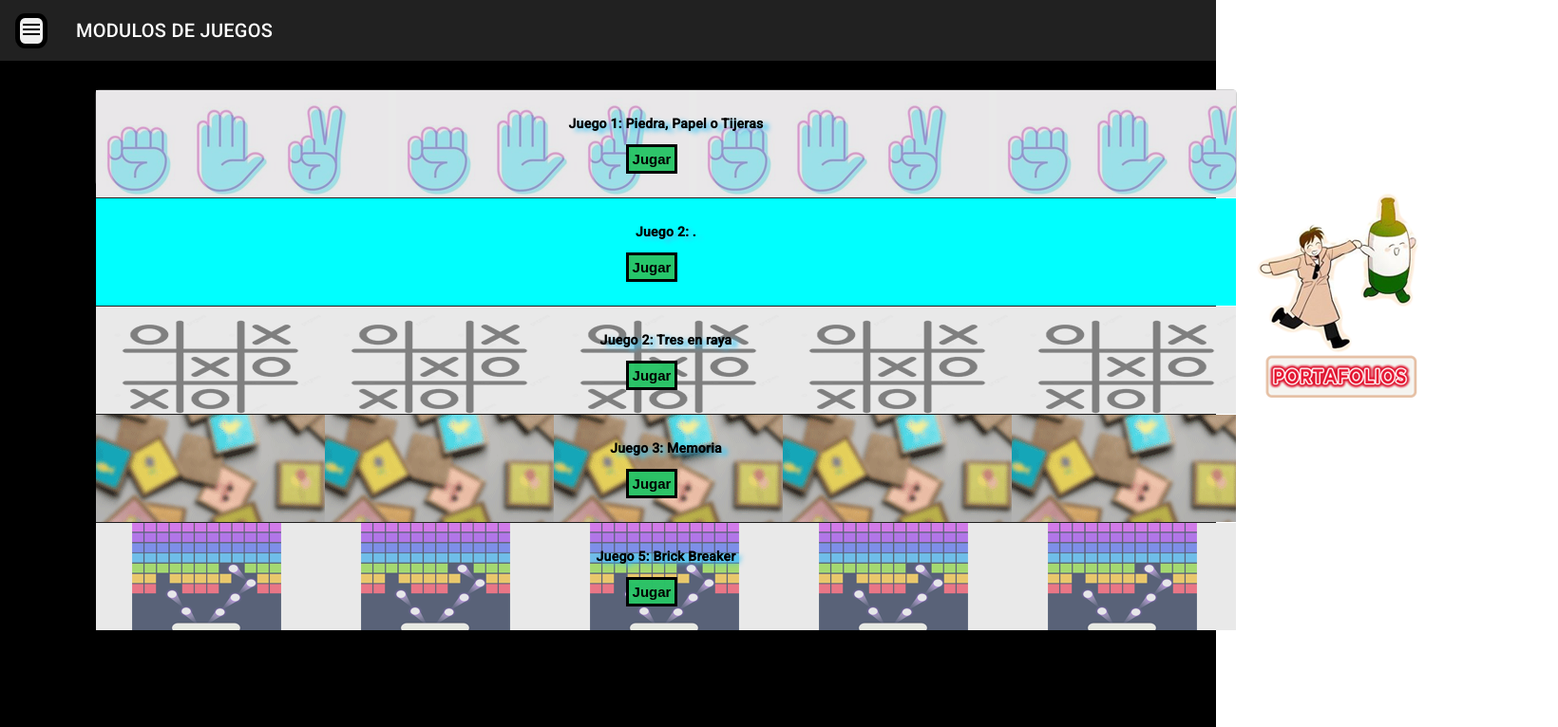
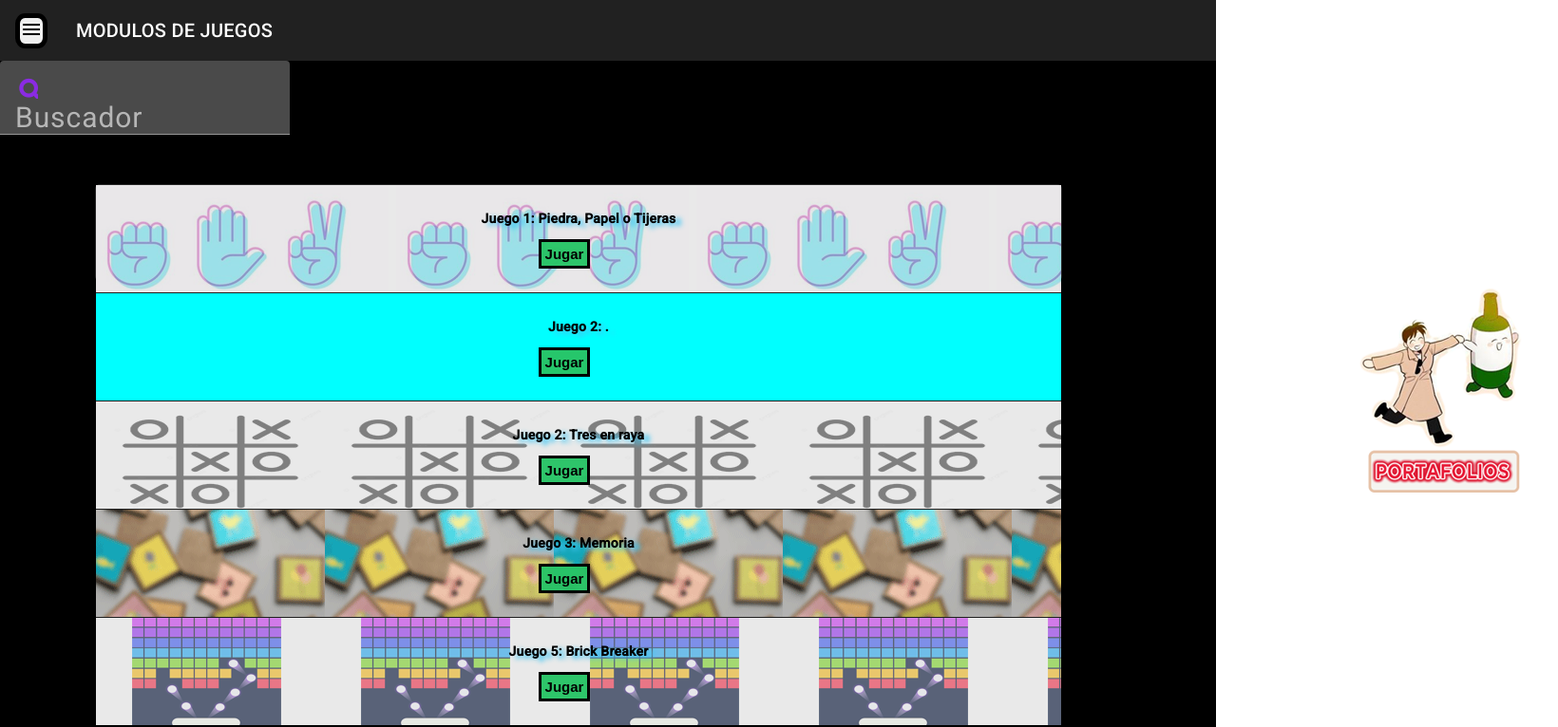
Before and after one commit to nereazj544/ModulodeJuegos, an Angular app: page / in a window 1280 px wide. Shown: the top 766 px of the page at 95% size, 1640 px wide, since content can reach past the window. Built offline with nearby package versions, Linux system fonts and the light colour scheme.

Commit message:
implementando un buscador(no funcional por el momento)

```diff
--- a/src/app/componentes/inicio/inicio.component.css
+++ b/src/app/componentes/inicio/inicio.component.css
@@ -14,7 +14,7 @@ body{
     background-image: url(../../../assets/img/leewon3.png) ;
     background-repeat: no-repeat;
     background-size: cover;
-    margin-left: 1290px;
+    margin-left: 1398px;
     position: absolute;
 }
 
@@ -37,7 +37,7 @@ button{
 
 mat-list{
     height: 100px;
-    width: 1200px;
+    width: 1016px;
     padding: 1px;
     display: inline-flex;
     margin-left: 100px;
--- a/src/app/componentes/inicio/inicio.component.html
+++ b/src/app/componentes/inicio/inicio.component.html
@@ -6,6 +6,10 @@
         <span>MODULOS DE JUEGOS</span>
     </mat-toolbar>
 
+    <!-- !buscador -->
+    <app-search (search)="handleSearch($event)"></app-search>
+
+<!-- !LISTA -->
     <mat-list>
         <div class="divjuegos ppt">
             <p>Juego 1: <span class="nombrejuego">Piedra, Papel o Tijeras</span></p>
--- a/src/app/componentes/inicio/inicio.component.ts
+++ b/src/app/componentes/inicio/inicio.component.ts
@@ -21,4 +21,9 @@ export class InicioComponent {
 
   }
   */
+
+  handleSearch(value: string){
+    console.log(value)
+  }
+
 }
--- /dev/null
+++ b/src/app/componentes/search/search.component.css
@@ -0,0 +1,11 @@
+mat-form-field{
+    display: inline-flex;
+    width: 305px;
+    height: 100px;
+    font-size: 30px;
+}
+mat-icon{
+    color: blueviolet;
+    font-weight: bold;
+    font-size: 34px ;
+}
--- /dev/null
+++ b/src/app/componentes/search/search.component.html
@@ -0,0 +1,4 @@
+<mat-form-field color="warn">
+    <mat-icon>search</mat-icon>
+    <input [formControl]="search" matInput placeholder="Buscador" >
+</mat-form-field>
--- /dev/null
+++ b/src/app/componentes/search/search.component.ts
@@ -0,0 +1,24 @@
+import { Component, EventEmitter, OnInit, Output } from '@angular/core';
+import { FormControl } from '@angular/forms';
+import { debounceTime } from 'rxjs/operators';
+
+@Component({
+  selector: 'app-search',
+  templateUrl: './search.component.html',
+  styleUrls: ['./search.component.css']
+})
+export class SearchComponent implements OnInit {
+  constructor() {
+
+  }
+  search = new FormControl('');
+  @Output('search') SearchEvent = new EventEmitter<string>();
+
+  ngOnInit(){
+    this.search.valueChanges.pipe(
+        debounceTime(300)
+    ).subscribe(vaule => this.SearchEvent.emit());
+
+
+  }
+}
```
Also changed, not shown: src/app/app.module.ts (+15 -3 lines), 1 other file (tests, documents, lock files or other folders).
